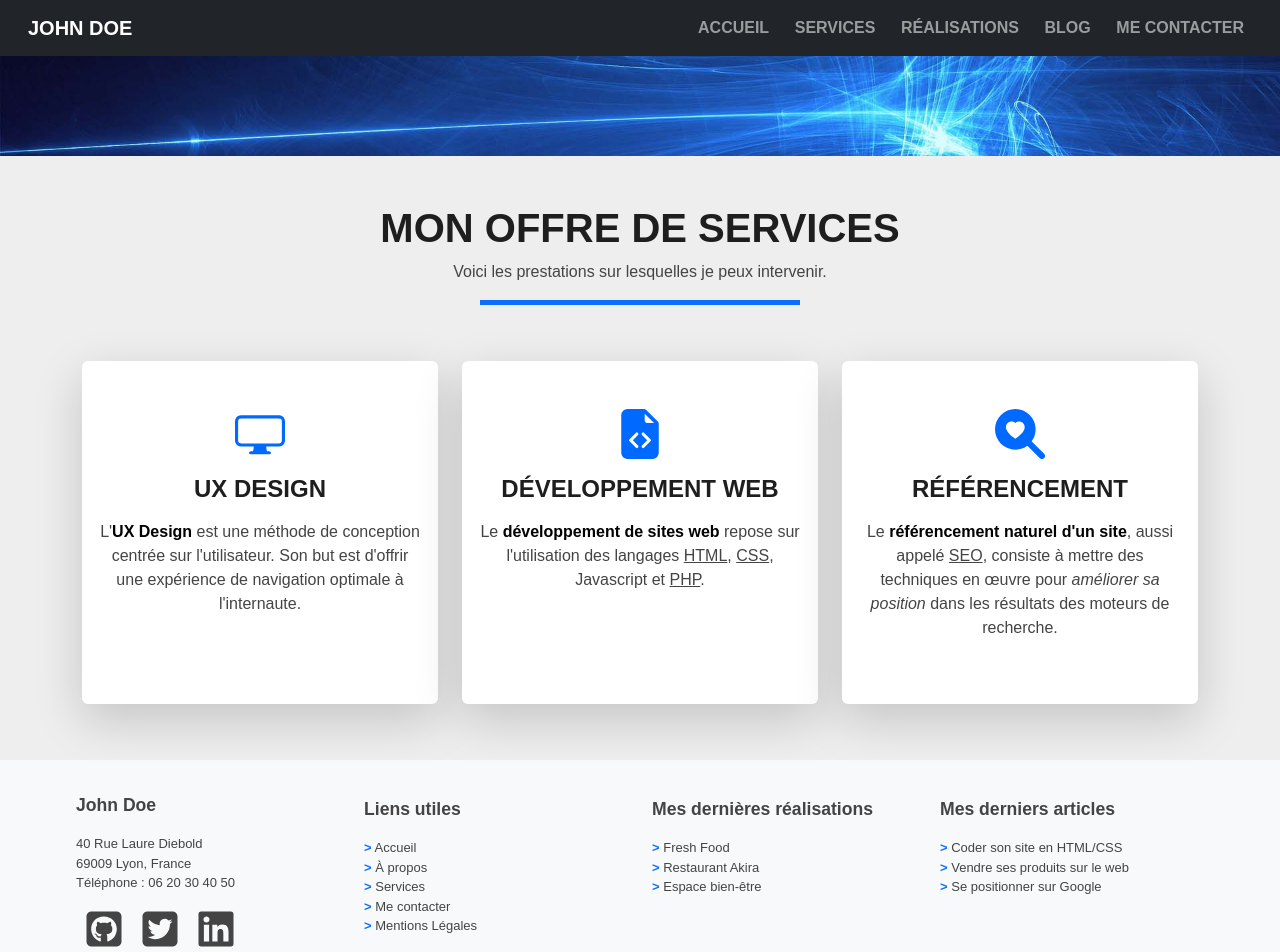
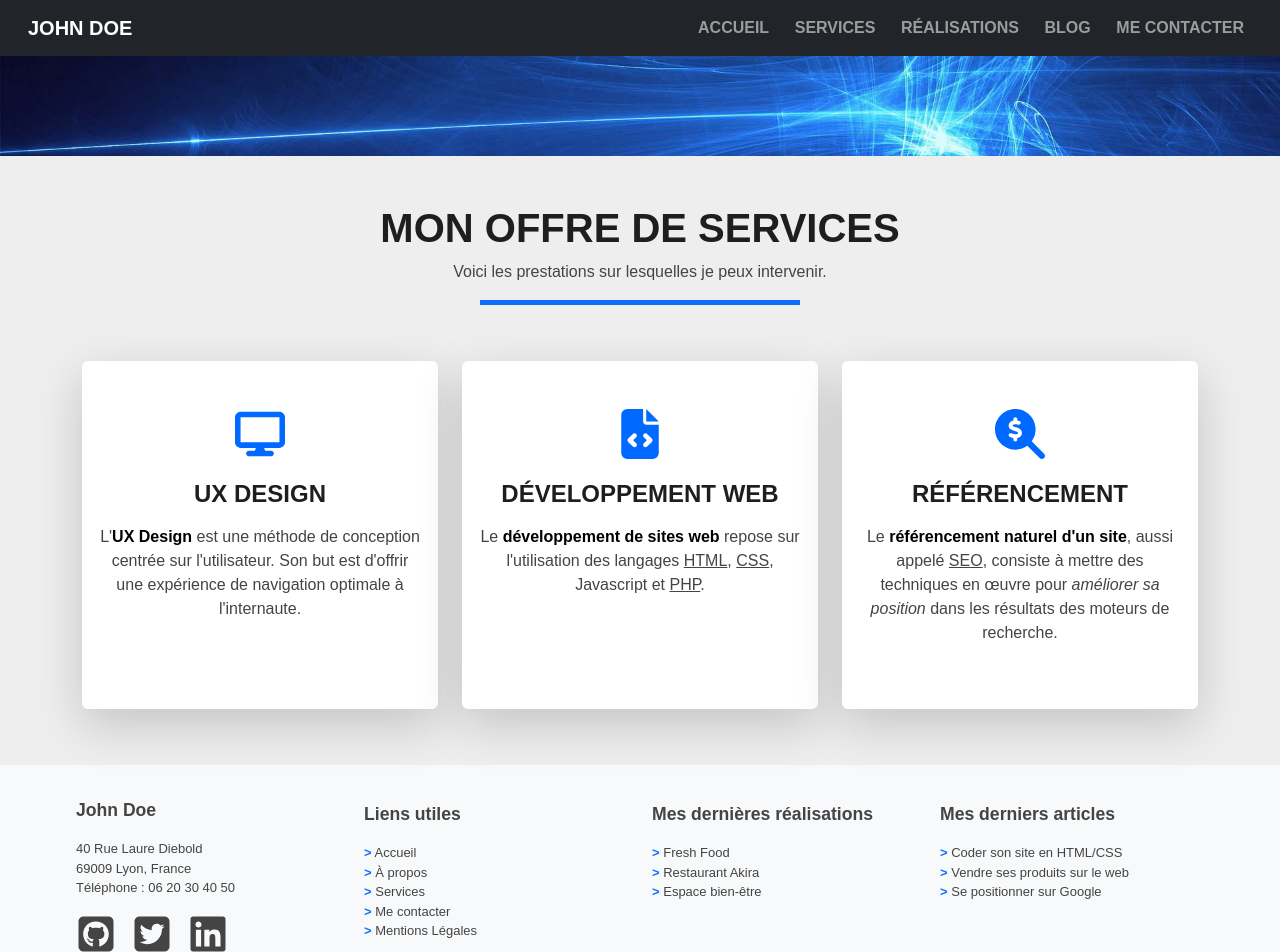
Before and after one commit to lc0362/react-johndoe, a React (Create React App) app: page /services in a window 1280 px wide. Shown: the top 952 px of the page. Built offline with nearby package versions, Linux system fonts and the light colour scheme.

Commit message:
changes icons

```diff
--- a/package.json
+++ b/package.json
@@ -12,7 +12,7 @@
     "react": "^18.3.1",
     "react-dom": "^18.3.1",
     "react-router-dom": "^6.27.0",
-    "react-scripts": "5.0.1",
+    "react-scripts": "^3.0.1",
     "web-vitals": "^2.1.4"
   },
   "scripts": {
--- a/src/App.jsx
+++ b/src/App.jsx
@@ -13,9 +13,7 @@ import ScrollToTopButton from './components/ScrollToTopButton';
 
 import './App.css';
 
-<style>
-@import url('https://fonts.googleapis.com/css2?family=Nunito+Sans:ital,opsz,wght@0,6..12,200..1000;1,6..12,200..1000&display=swap');
-</style>
+
 
 function App() {
   return (
--- a/src/components/Footer.jsx
+++ b/src/components/Footer.jsx
@@ -20,17 +20,21 @@ function Footer() {
             <div>Téléphone : <a href="tel:0620304050" className='text-444'>06 20 30 40 50</a></div>
             {/* icones réseaux sociaux */}
             <div className="d-flex py-3">
-  <Link to="/github" title="Github icons created by Idealogo Studio - Flaticon" className="px-2 icon-sm">
+            <div>
+  <Link to="/github" title="Github icons created by Idealogo Studio - Flaticon" className="icon-sm">
   <FontAwesomeIcon icon={faSquareGithub} style={{ width: '40px', height: '40px' }} alt="Icône GitHub"/>
   </Link>
-
-  <a href="https://www.x.com" title="Twitter" className="px-2 icon-sm">
+  </div>
+  <div>
+  <a href="https://www.x.com" title="Twitter" className="px-3 icon-sm">
   <FontAwesomeIcon icon={faSquareTwitter} style={{ width: '40px', height: '40px' }} alt="Icône Twitter"/>
   </a>
-
-  <a href="https://www.linkedin.com" title="LinkedIn" className="px-2 icon-sm" >
+  </div>
+  <div>
+  <a href="https://www.linkedin.com" title="LinkedIn" className="icon-sm" >
   <FontAwesomeIcon icon={faLinkedin} style={{ width: '40px', height: '40px' }} alt="Icône LinkedIn"/>
   </a>
+  </div>
 </div>
 
           </div>
--- a/src/pages/Contact.jsx
+++ b/src/pages/Contact.jsx
@@ -93,7 +93,9 @@ function Contact() {
 
                 {/* Adresse */}
                 <div className="d-flex mt-3">
+                <div>
                 <FontAwesomeIcon icon={faLocationDot} style={{ width: '15px', height: '15px' }} alt="Icône Location" />
+                </div>
                   <div className="ms-2">
                     <address>
                       40 Rue Laure Diebold, 69009 Lyon, France
@@ -103,7 +105,9 @@ function Contact() {
 
                 {/* Téléphone */}
                 <div className="d-flex">
+                  <div>
                   <FontAwesomeIcon icon={faMobile} style={{ width: '15px', height: '15px' }} alt="Icône Mobile" />
+                  </div>
                    <div className="ms-2">
                     <a href="tel:0620304050" className="text-444">
                       06 20 30 40 50
--- a/src/pages/MentionsLegales.jsx
+++ b/src/pages/MentionsLegales.jsx
@@ -31,7 +31,9 @@ function MentionsLegales() {
 
               {/* Adresse */}
               <div className="d-flex">
+              <div>
   <FontAwesomeIcon icon={faLocationDot} style={{ width: '15px', height: '15px' }} alt="Icône Location" />
+  </div>
      <div className="ms-2">
     <address>
       40 Rue Laure Diebold
@@ -43,7 +45,9 @@ function MentionsLegales() {
 
              {/* Téléphone */}
              <div className="d-flex ">
+             <div>
                   <FontAwesomeIcon icon={faMobile} style={{ width: '15px', height: '15px' }} alt="Icône Mobile" />
+                  </div>
                 <div className="ms-2">
                   <a href="tel:0620304050">06 20 30 40 50</a>
                 </div>
@@ -51,7 +55,9 @@ function MentionsLegales() {
 
               {/* Email */}
               <div className="d-flex">
+              <div>
               <FontAwesomeIcon icon={faEnvelope} style={{ width: '15px', height: '15px' }} alt="Icône Email" />
+              </div>
                 <div className="ms-2">
                   <a href="mailto:john.doe@gmail.com"> john.doe@gmail.com</a>
                 </div>
--- a/src/pages/Services.css
+++ b/src/pages/Services.css
@@ -1,3 +1,7 @@
-  .service-bloc:hover .bi {
-    fill: #cdeaf8;
-  }
+.icon {
+  color: #0069ff;
+}
+
+.service-bloc:hover .icon {
+  color: #cdeaf8;
+}
--- a/src/pages/Services.jsx
+++ b/src/pages/Services.jsx
@@ -1,5 +1,10 @@
 import React, { useState, useEffect } from 'react';
 import './Services.css';
+import { FontAwesomeIcon } from '@fortawesome/react-fontawesome';
+import { faDisplay } from '@fortawesome/free-solid-svg-icons';
+import { faFileCode } from '@fortawesome/free-solid-svg-icons';
+import { faMagnifyingGlassDollar } from '@fortawesome/free-solid-svg-icons';
+
 
 function Services() {
   const [backgroundImage, setBackgroundImage] = useState('/banner-mobile.jpg');
@@ -48,11 +53,7 @@ function Services() {
             {/* Bloc UX Design */}
             <div className="col-12 col-md-4 py-2 d-flex">
               <div className='py-5 px-3 shadow-lg bg-white rounded service-bloc'>
-
-                <svg xmlns="http://www.w3.org/2000/svg" width="50" height="50" fill="#0069ff" className="bi bi-display" viewBox="0 0 16 16" alt="Icône Ordinateur" title="Icône Ordinateur">
-  <path d="M0 4s0-2 2-2h12s2 0 2 2v6s0 2-2 2h-4q0 1 .25 1.5H11a.5.5 0 0 1 0 1H5a.5.5 0 0 1 0-1h.75Q6 13 6 12H2s-2 0-2-2zm1.398-.855a.76.76 0 0 0-.254.302A1.5 1.5 0 0 0 1 4.01V10c0 .325.078.502.145.602q.105.156.302.254a1.5 1.5 0 0 0 .538.143L2.01 11H14c.325 0 .502-.078.602-.145a.76.76 0 0 0 .254-.302 1.5 1.5 0 0 0 .143-.538L15 9.99V4c0-.325-.078-.502-.145-.602a.76.76 0 0 0-.302-.254A1.5 1.5 0 0 0 13.99 3H2c-.325 0-.502.078-.602.145"/>
-</svg>
-
+              <FontAwesomeIcon icon={faDisplay} style={{ width: '50px', height: '50px' }} alt="Icône Ordinateur" className='icon' />
                 <h2 className='text-uppercase my-3 fs-4 fs-md-3 fs-lg-2 text-1e1e1e'>UX Design</h2>
                 <p>L'<strong>UX Design</strong> est une méthode de conception centrée sur l'utilisateur. Son but est d'offrir une expérience de navigation optimale à l'internaute.</p>
               </div>
@@ -61,10 +62,7 @@ function Services() {
             {/* Bloc Développement Web */}
             <div className="col-12 col-md-4 py-2 d-flex">
               <div className='py-5 px-3 shadow-lg bg-white rounded service-bloc '>
-              <svg xmlns="http://www.w3.org/2000/svg" width="50" height="50" fill="#0069ff" className="bi bi-file-earmark-code-fill" viewBox="0 0 16 16" alt="Icône Développement web" title="Icône Développement web">
-  <path d="M9.293 0H4a2 2 0 0 0-2 2v12a2 2 0 0 0 2 2h8a2 2 0 0 0 2-2V4.707A1 1 0 0 0 13.707 4L10 .293A1 1 0 0 0 9.293 0M9.5 3.5v-2l3 3h-2a1 1 0 0 1-1-1M6.646 7.646a.5.5 0 1 1 .708.708L5.707 10l1.647 1.646a.5.5 0 0 1-.708.708l-2-2a.5.5 0 0 1 0-.708zm2.708 0 2 2a.5.5 0 0 1 0 .708l-2 2a.5.5 0 0 1-.708-.708L10.293 10 8.646 8.354a.5.5 0 1 1 .708-.708"/>
-</svg>
-
+              <FontAwesomeIcon icon={faFileCode} style={{ width: '50px', height: '50px' }} alt="Icône Page de code" className='icon' />
                 <h2 className='text-uppercase my-3 fs-4 fs-md-3 fs-lg-2 text-1e1e1e'>Développement Web</h2>
                 <p>Le <strong>développement de sites web</strong> repose sur l'utilisation des langages <u>HTML</u>, <u>CSS</u>, Javascript et <u>PHP</u>.</p>
               </div>
@@ -73,9 +71,7 @@ function Services() {
             {/* Bloc Référencement */}
             <div className="col-12 col-md-4 py-2 d-flex">
               <div className='py-5 px-3 shadow-lg bg-white rounded service-bloc'>
-                <svg xmlns="http://www.w3.org/2000/svg" width="50" height="50" fill="#0069ff" className="bi bi-search-heart-fill" viewBox="0 0 16 16" alt="Icône Loupe de recherche" title="Icône Loupe de recherche">
-  <path d="M6.5 13a6.47 6.47 0 0 0 3.845-1.258h-.001q.044.06.098.115l3.85 3.85a1 1 0 0 0 1.415-1.414l-3.85-3.85a1 1 0 0 0-.115-.1A6.47 6.47 0 0 0 13 6.5 6.5 6.5 0 0 0 6.5 0a6.5 6.5 0 1 0 0 13m0-8.518c1.664-1.673 5.825 1.254 0 5.018-5.825-3.764-1.664-6.69 0-5.018"/>
-</svg>
+              <FontAwesomeIcon icon={faMagnifyingGlassDollar} style={{ width: '50px', height: '50px' }} alt="Icône Loupe et dollar" className='icon'/>
 
                 <h2 className='text-uppercase my-3 fs-4 fs-md-3 fs-lg-2 text-1e1e1e'>Référencement</h2>
                 <p>Le <strong>référencement naturel d'un site</strong>, aussi appelé <u>SEO</u>, consiste à mettre des techniques en œuvre pour <i>améliorer sa position</i> dans les résultats des moteurs de recherche.</p>
```
Also changed, not shown: 1 other file (tests, documents, lock files or other folders).
